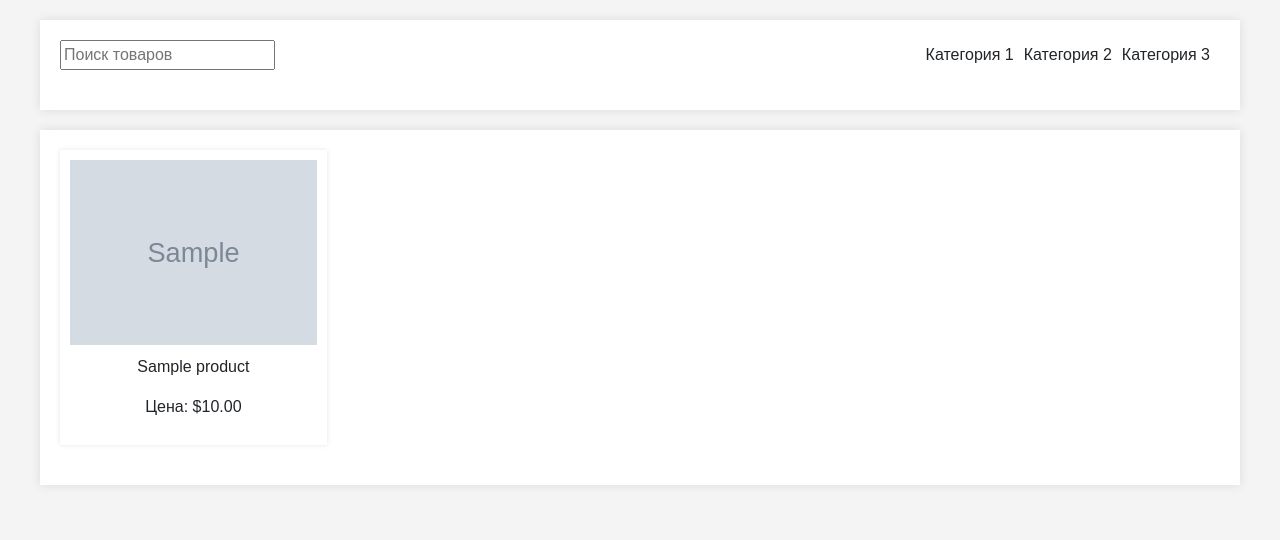
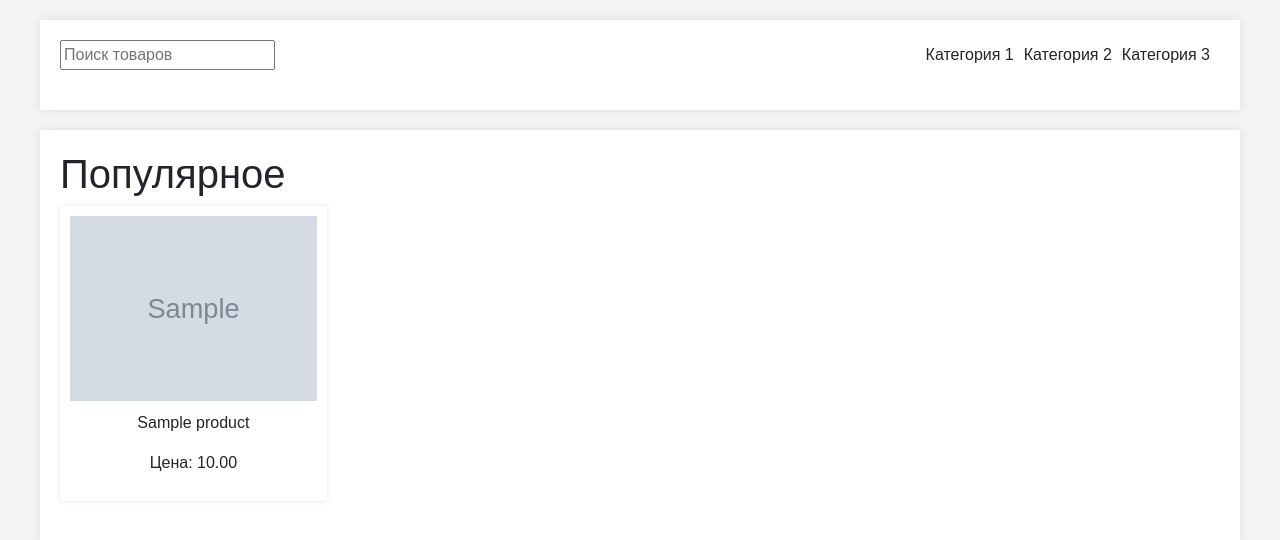
Before and after one commit to sonyasergeevass/CourseWork, a Django app: page / in a window 1280 px wide. Shown: the part 50-590 px from the top of the page. Run offline with Django 4.2, Linux system fonts and the light colour scheme; tables that the repository leaves empty hold one stand-in row (values such as "Sample post"); grey boxes marked "Sample" are stand-in pictures.

Commit message:
Customize page design

```diff
--- a/coursework/work/templates/work/show_products.html
+++ b/coursework/work/templates/work/show_products.html
@@ -4,13 +4,14 @@
 {% block content %}
 {% include 'header.html' %}
 <div class="custom-content">
+    <h1>Популярное</h1>
     <div class="products">
         {% for product in products %}
         <div class="product">
             <img src="{{ product.prod_photo }}" alt="{{ product.prod_name }}">
             <div class="product-info">
                 <p>{{ product.prod_name }}</p>
-                <p>Цена: ${{ product.prod_sell_price }}</p>
+                <p>Цена: {{ product.prod_sell_price }}</p>
             </div>
         </div>
         {% endfor %}
```
